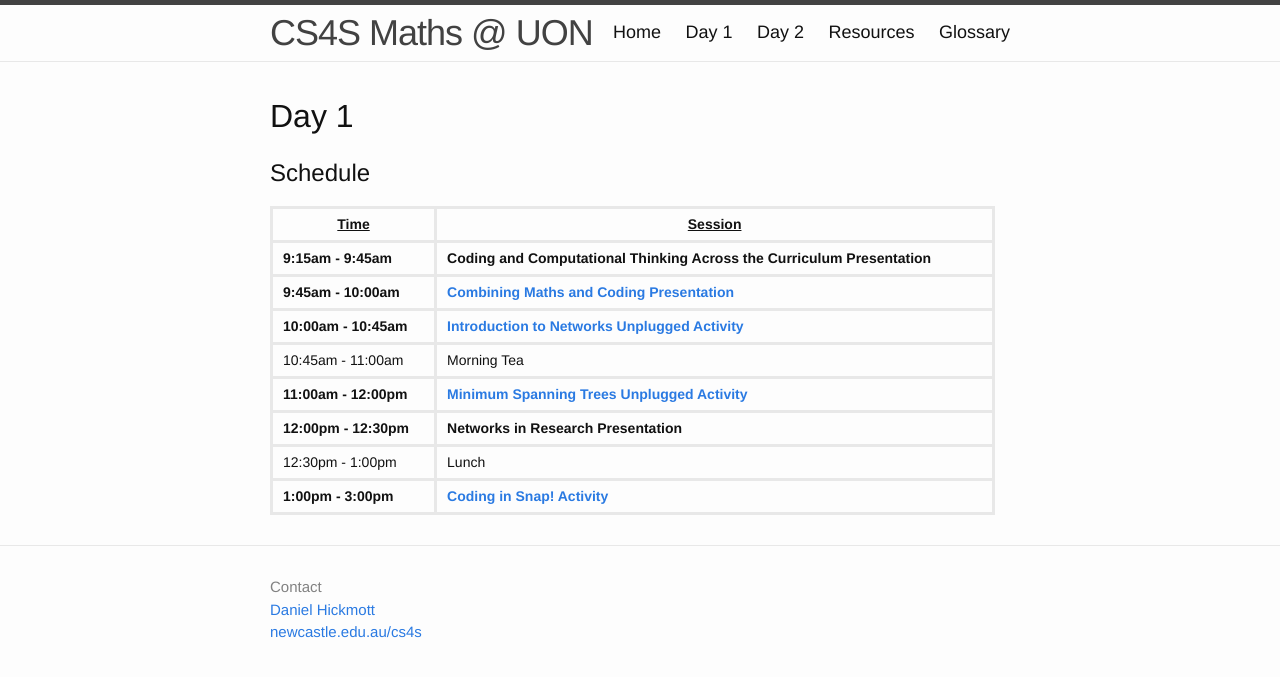
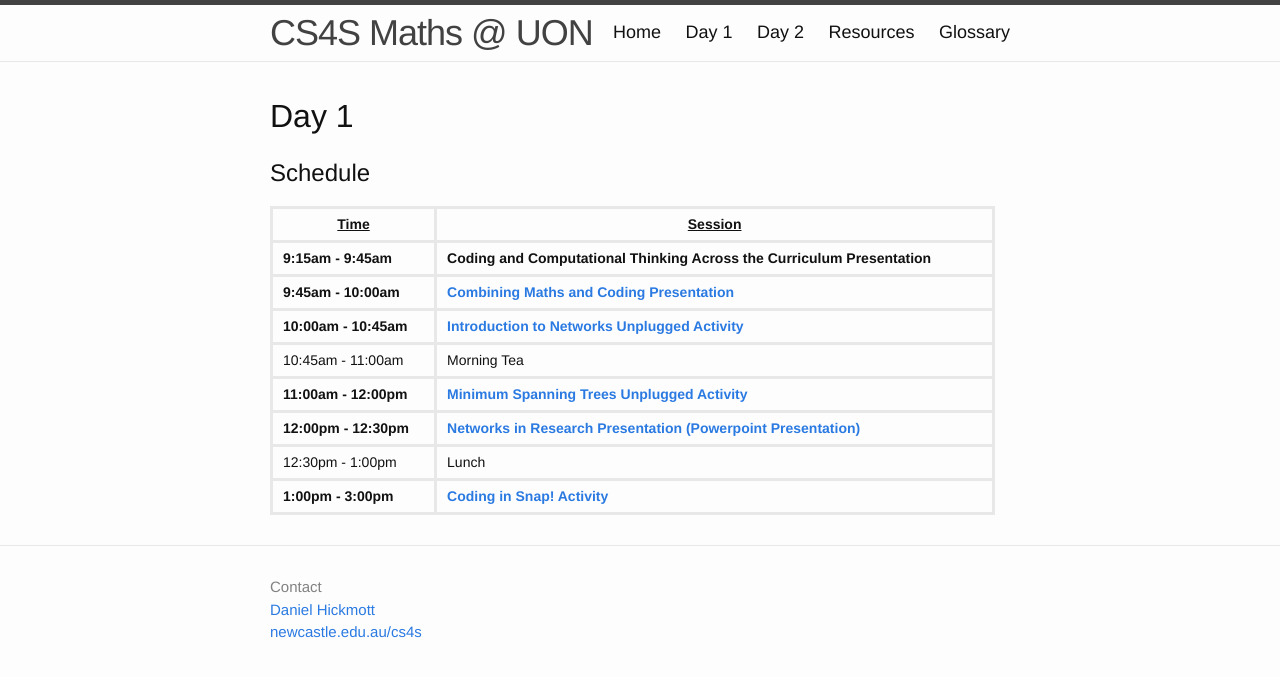
Before and after one commit to cs4s/math-2017, a Jekyll site: the page built from day1/index.md, in a window 1280 px wide. Shown: the top 677 px of the page. Built offline with Jekyll 4.4.1, drawn with Linux system fonts in a browser that asks for light colours.

Commit message:
Adds Networks in Research Presentation

```diff
--- a/day1/index.md
+++ b/day1/index.md
@@ -15,7 +15,7 @@ title: CS4S Maths 2017 @ UON - Day 1
 | **10:00am - 10:45am** | [**Introduction to Networks Unplugged Activity**]({{ site.baseurl | append: site.network_concepts_path }}) |
 | 10:45am - 11:00am | Morning Tea |
 | **11:00am - 12:00pm** | [**Minimum Spanning Trees Unplugged Activity**]({{ site.baseurl | append: msts_unplugged_path }}) |
-| **12:00pm - 12:30pm** | **Networks in Research Presentation** |
+| **12:00pm - 12:30pm** | [**Networks in Research Presentation (Powerpoint Presentation)**](Prof_Regina_Berretta_CS4S_Networks.pptx)  |
 | 12:30pm - 1:00pm | Lunch |
 | **1:00pm - 3:00pm** | [**Coding in Snap! Activity**]({{ site.baseurl | append: site.coding_path }})  |
 |===
```
Also changed, not shown: 1 other file.
